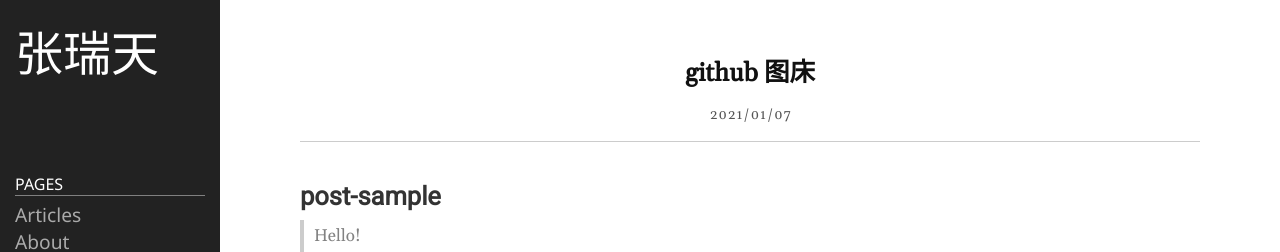
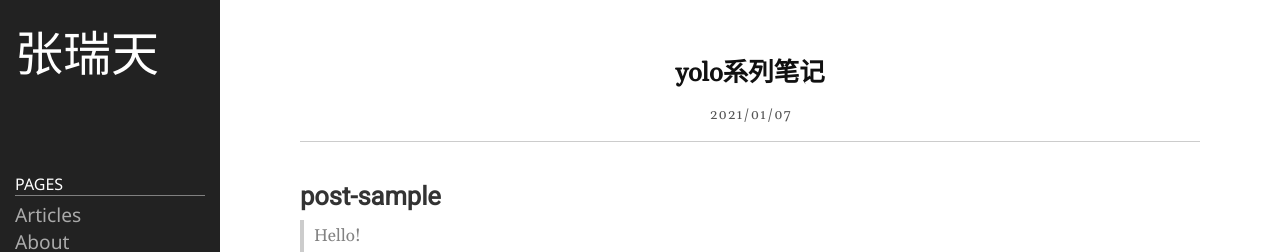
Before and after one commit to RoutineZ/routinez.github.io, a Jekyll site: the page built from _posts/2021-01-07-post3.markdown, in a window 1280 px wide. Shown: the top 252 px of the page. Built offline with Jekyll 4.4.1, drawn with Linux system fonts in a browser that asks for light colours.

Commit message:
修改文件: _posts/2021-01-07-post3.markdown

```diff
--- a/_posts/2021-01-07-post3.markdown
+++ b/_posts/2021-01-07-post3.markdown
@@ -1,6 +1,6 @@
 ---
 layout: post
-title: github 图床
+title: yolo系列笔记
 date: 2021-01-07 12:19:23 +0900
 category: sample
 ---
```
